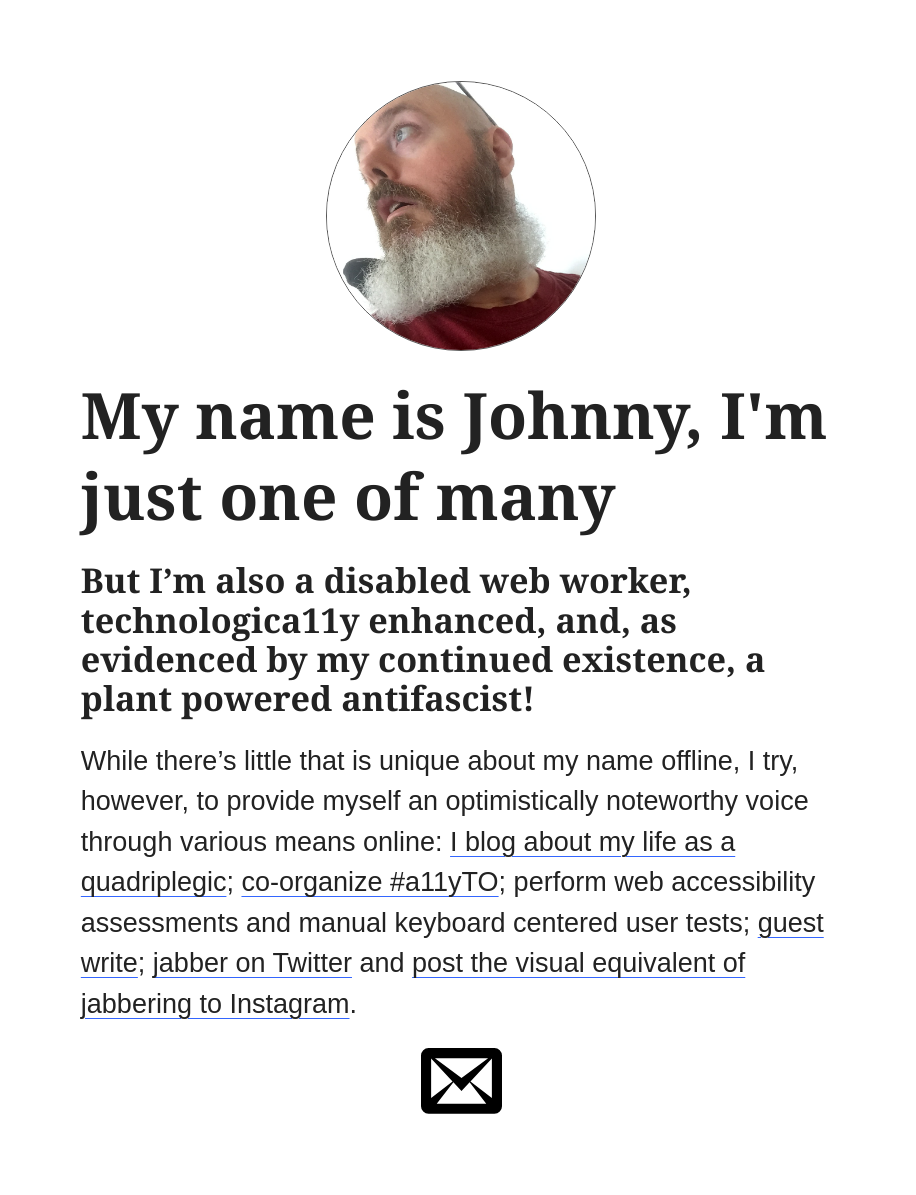
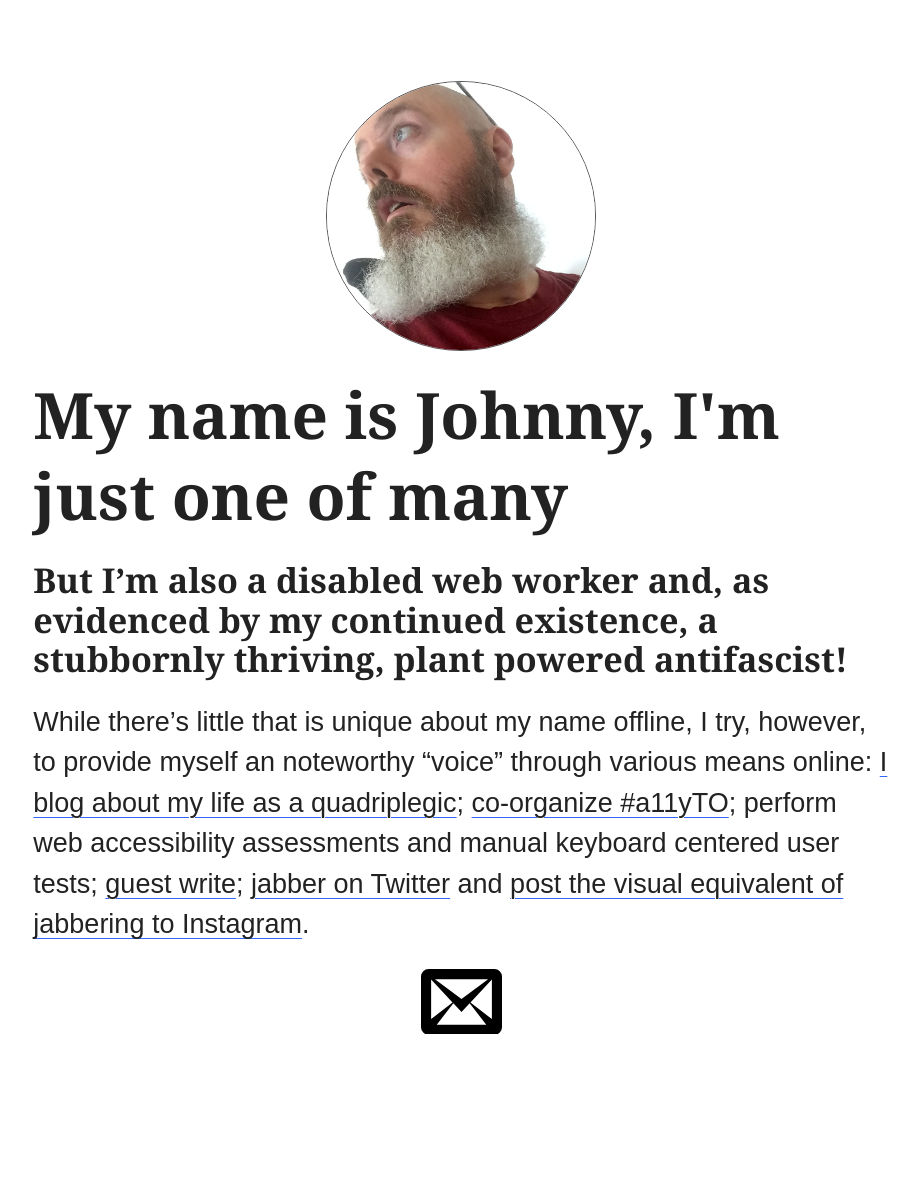
Before and after one commit to abledaccess/johnnydaux.org, a Jekyll site: the page built from index.md, in a window 1280 px wide. Shown: the whole page, without its empty margins (179-1095 px from the left). Built offline with Jekyll 4.4.1, drawn with Linux system fonts in a browser that asks for light colours; after the commit the page ends 1115 px from its top, so only the background shows below that.

Commit message:
Update copy

```diff
--- a/_config.yml
+++ b/_config.yml
@@ -14,7 +14,7 @@
 # You can create any custom variable you would like, and they will be accessible
 # in the templates via {{ site.myvariable }}.
 title: "My name is Johnny, I'm just one of many"
-description: "But I’m also a disabled web worker, technologica11y enhanced, and, as evidenced by my continued existence, a plant powered antifascist!"
+description: "But I’m also a disabled web worker and, as evidenced by my continued existence, a stubbornly thriving, plant powered antifascist!"
 email: hi@johnnydaux.org
 baseurl: "" # the subpath of your site, e.g. /blog
 url: "http://johnnydaux.org/" # the base hostname & protocol for your site, e.g. http://example.com
--- a/index.md
+++ b/index.md
@@ -9,4 +9,4 @@
 
 <p class="intro">{{ site.description }}</p>
 
-While there's little that is unique about my name offline, I try, however, to provide myself an optimistically noteworthy voice through various means online: [I blog about my life as a quadriplegic](https://abledaccess.com); [co-organize #a11yTO](http://a11yto.com); perform web accessibility assessments and manual keyboard centered user tests; [guest write](http://simplyaccessible.com/article/being-disabled-can-be-lame/); [jabber on Twitter](https://twitter.com/abledaccess) and [post the visual equivalent of jabbering to Instagram](https://instagram.com/abledaccess).
+While there's little that is unique about my name offline, I try, however, to provide myself an noteworthy "voice" through various means online: [I blog about my life as a quadriplegic](https://abledaccess.com); [co-organize #a11yTO](http://a11yto.com); perform web accessibility assessments and manual keyboard centered user tests; [guest write](http://simplyaccessible.com/article/being-disabled-can-be-lame/); [jabber on Twitter](https://twitter.com/abledaccess) and [post the visual equivalent of jabbering to Instagram](https://instagram.com/abledaccess).
--- a/sass/main.scss
+++ b/sass/main.scss
@@ -59,10 +59,10 @@
 .wrap {
   padding: 3em 6%;
 }
-@supports (max-width: 32em) {
+@supports (max-width: 36em) {
   body {
     width: auto;
-    max-width: 32em;
+    max-width: 36em;
   }
 }
 img {
```
Also changed, not shown: css/main.css.
